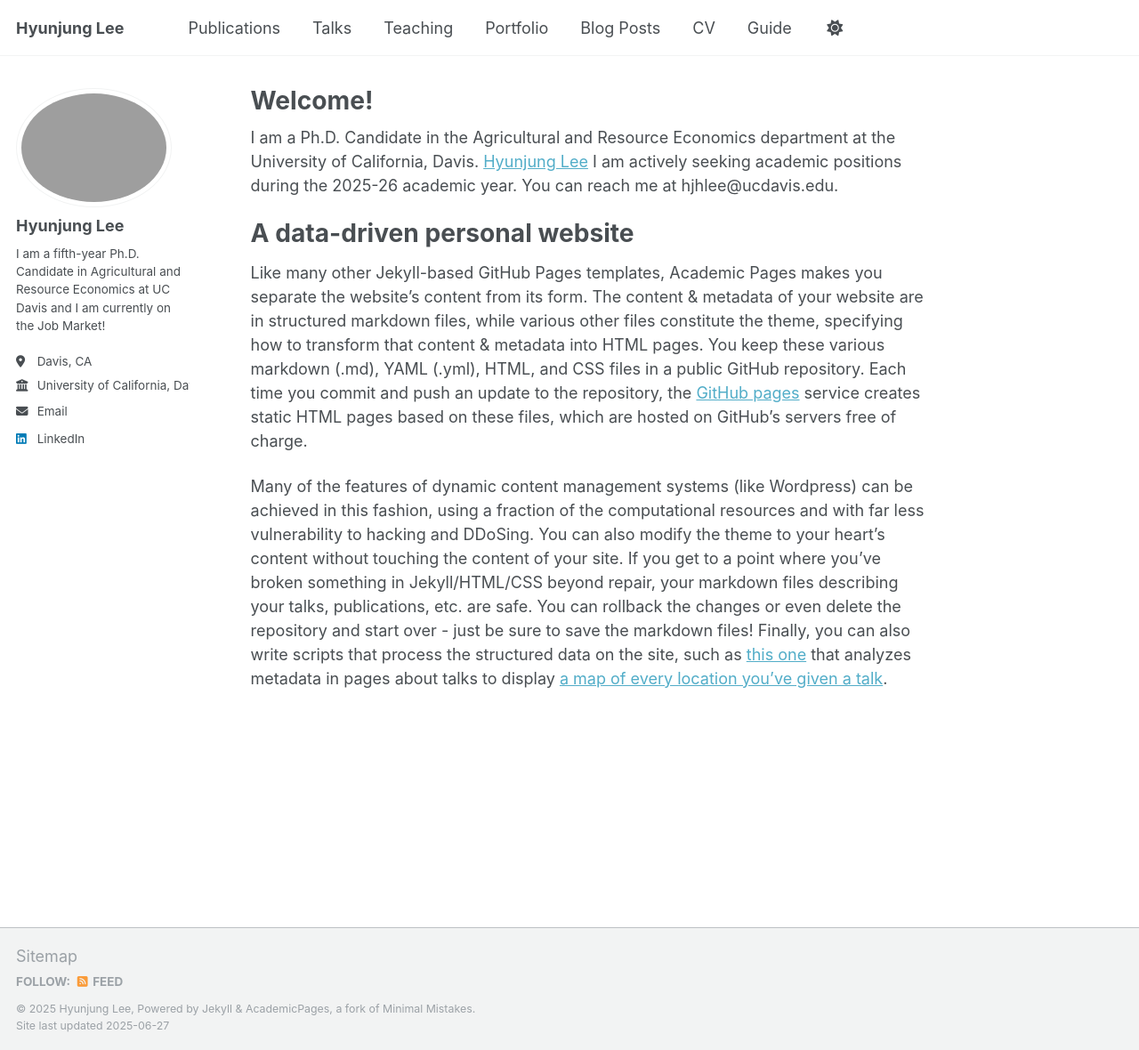
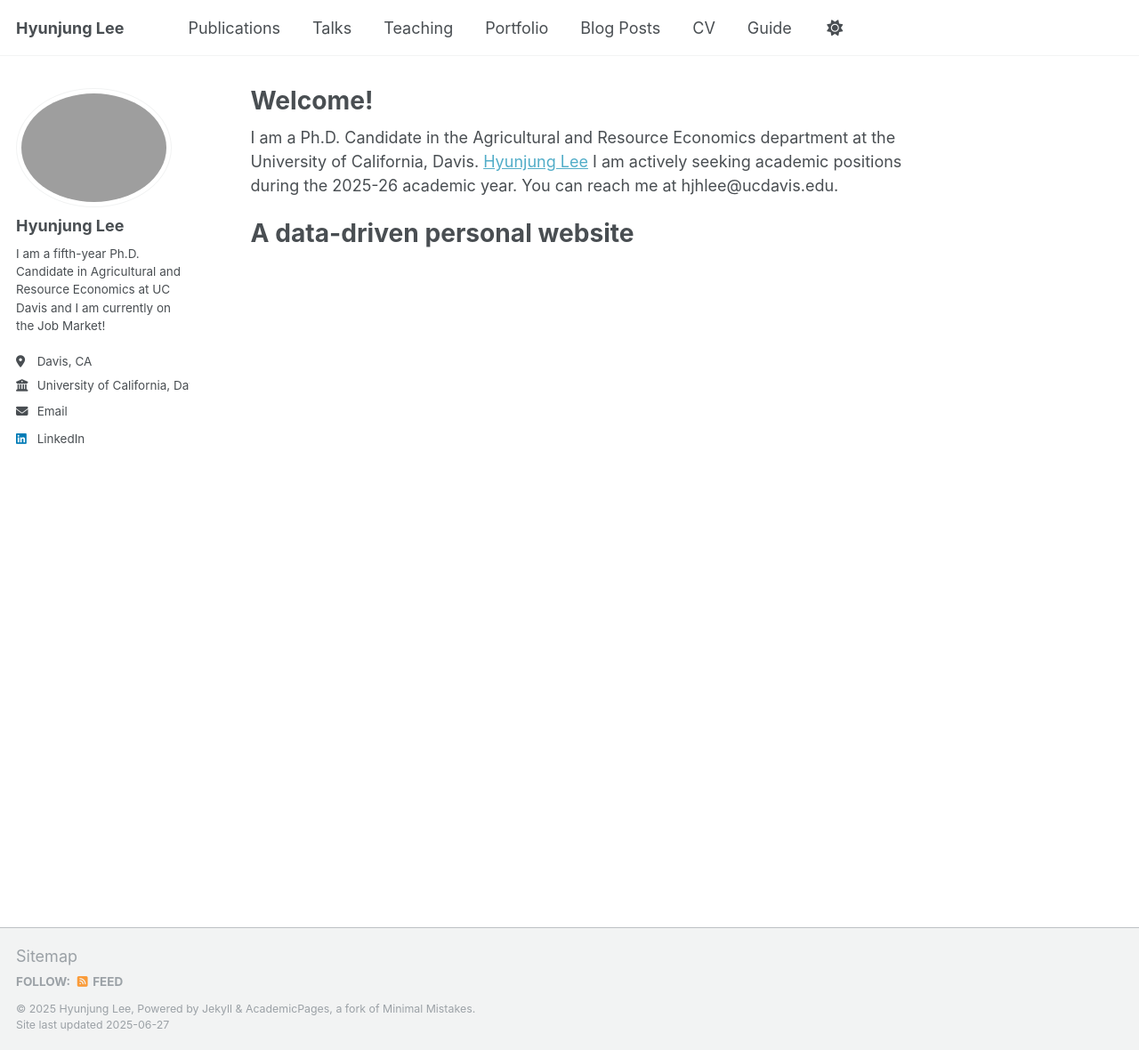
Before and after one commit to Hyunjung-agLee/hyunjung-aglee1.github.io, a Jekyll site: the page built from _pages/about.md, in a window 1280 px wide and 1180 px high. Shown: the whole window at 89% size. Built offline with Jekyll 4.4.1, drawn with Linux system fonts in a browser that asks for light colours.

Commit message:
Update about.md

```diff
--- a/_pages/about.md
+++ b/_pages/about.md
@@ -10,6 +10,3 @@
 
 A data-driven personal website
 ======
-Like many other Jekyll-based GitHub Pages templates, Academic Pages makes you separate the website's content from its form. The content & metadata of your website are in structured markdown files, while various other files constitute the theme, specifying how to transform that content & metadata into HTML pages. You keep these various markdown (.md), YAML (.yml), HTML, and CSS files in a public GitHub repository. Each time you commit and push an update to the repository, the [GitHub pages](https://pages.github.com/) service creates static HTML pages based on these files, which are hosted on GitHub's servers free of charge.
-
-Many of the features of dynamic content management systems (like Wordpress) can be achieved in this fashion, using a fraction of the computational resources and with far less vulnerability to hacking and DDoSing. You can also modify the theme to your heart's content without touching the content of your site. If you get to a point where you've broken something in Jekyll/HTML/CSS beyond repair, your markdown files describing your talks, publications, etc. are safe. You can rollback the changes or even delete the repository and start over - just be sure to save the markdown files! Finally, you can also write scripts that process the structured data on the site, such as [this one](https://github.com/academicpages/academicpages.github.io/blob/master/talkmap.ipynb) that analyzes metadata in pages about talks to display [a map of every location you've given a talk](https://academicpages.github.io/talkmap.html).
```
